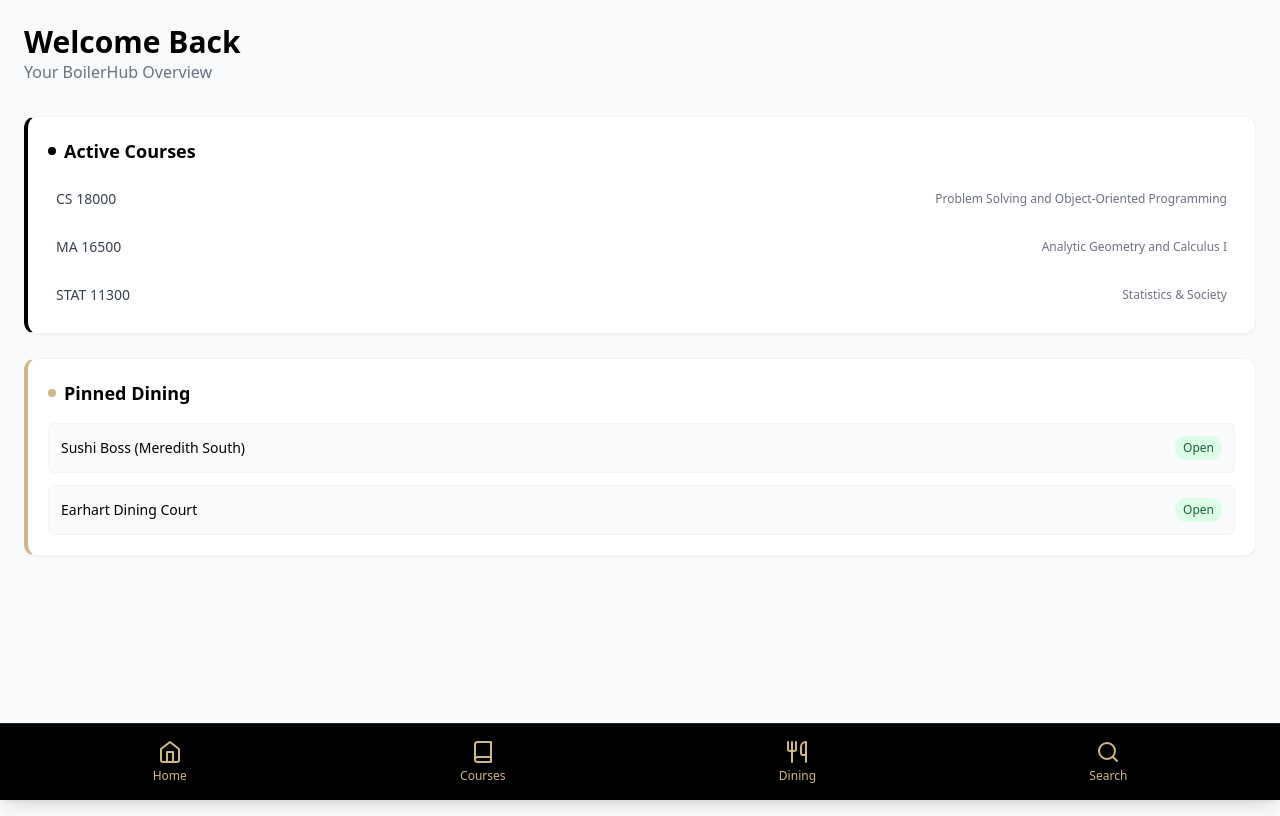
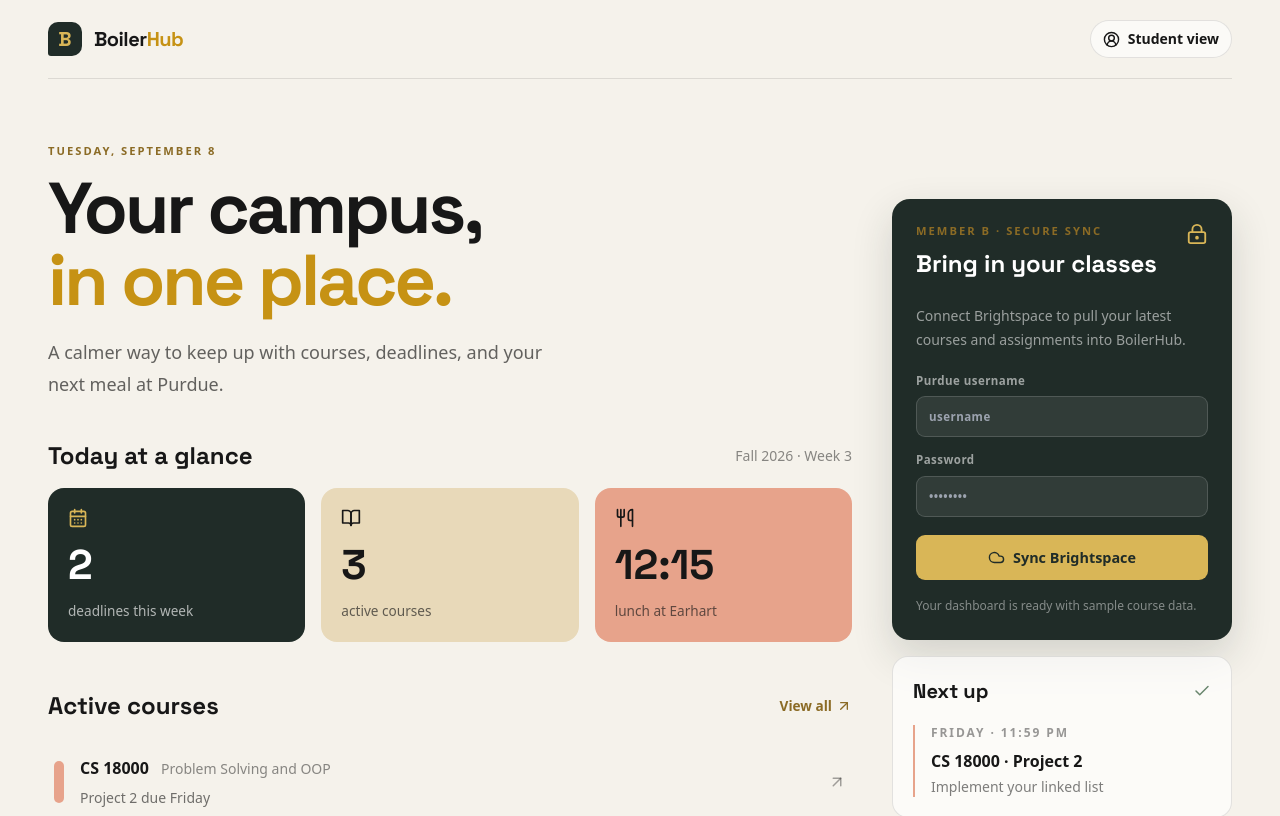
Before and after one commit to rgna120/BoilerHub, a Next.js app: page / in a window 1280 px wide. Shown: the top 816 px of the page. Built offline with nearby package versions, Linux system fonts and the light colour scheme.

Commit message:
Add BoilerHub frontend and sync workflow

```diff
--- a/app/api/academic/sync/route.ts
+++ b/app/api/academic/sync/route.ts
@@ -2,28 +2,26 @@ import { NextResponse } from "next/server";
 import puppeteer from "puppeteer";
 
 export async function POST(req: Request) {
+  let browser;
   try {
     const { username, password } = await req.json();
+    if (typeof username !== "string" || typeof password !== "string" || !username || !password) {
+      return NextResponse.json({ error: "Username and password are required." }, { status: 400 });
+    }
 
-    const browser = await puppeteer.launch({ headless: true });
+    browser = await puppeteer.launch({ headless: true });
     const page = await browser.newPage();
 
     // Navigate to Brightspace CAS
     await page.goto("https://purdue.brightspace.com/d2l/login", { waitUntil: "networkidle2" });
 
-    // TODO: Insert CAS auth selectors here
-    // await page.type('#username', username);
-    // await page.type('#password', password);
-    // await page.click('button[type="submit"]');
-    // await page.waitForNavigation();
-
-    await browser.close();
-
     return NextResponse.json({
-      success: true,
-      courses: ["CS 18000", "MA 16500", "STAT 11300"]
-    });
+      success: false,
+      message: "Brightspace was reached, but Purdue CAS selectors still need to be configured before credentials can be submitted.",
+    }, { status: 501 });
   } catch (error) {
     return NextResponse.json({ error: "Scraping failed" }, { status: 500 });
+  } finally {
+    await browser?.close();
   }
 }
--- a/app/globals.css
+++ b/app/globals.css
@@ -1,7 +1,28 @@
+@import url('https://fonts.googleapis.com/css2?family=DM+Sans:wght@400;500;600;700&family=Space+Grotesk:wght@500;600;700&display=swap');
+
 @tailwind base;
 @tailwind components;
 @tailwind utilities;
 
 body {
-  background-color: #f9fafb;
+  margin: 0;
+  background-color: #f5f2eb;
+  font-family: "DM Sans", sans-serif;
 }
+
+.font-display { font-family: "Space Grotesk", sans-serif; }
+.brand-mark { display: grid; width: 34px; height: 34px; place-items: center; border-radius: 10px 10px 10px 3px; background: #202c28; color: #d9b657; font-family: "Space Grotesk", sans-serif; font-size: 1.25rem; font-weight: 700; }
+.eyebrow { color: #8b6b25; font-size: 0.7rem; font-weight: 700; letter-spacing: 0.18em; text-transform: uppercase; }
+.stat-card { display: flex; min-height: 154px; flex-direction: column; justify-content: space-between; border-radius: 16px; padding: 20px; }
+.stat-card strong { font-family: "Space Grotesk", sans-serif; font-size: 2.6rem; line-height: 1; }
+.stat-card span { font-size: 0.85rem; opacity: 0.65; }
+.course-row { display: flex; align-items: center; gap: 16px; border-bottom: 1px solid rgba(0,0,0,.1); padding: 18px 6px; }
+.course-dot { width: 10px; height: 42px; flex: 0 0 10px; border-radius: 99px; }
+.course-dot.coral { background: #e7a38b; }.course-dot.gold { background: #d9b657; }.course-dot.blue { background: #90adb1; }
+.link-button { display: flex; align-items: center; gap: 4px; color: #8b6b25; font-size: .85rem; font-weight: 700; }
+.sync-panel { border-radius: 18px; background: #202c28; padding: 24px; box-shadow: 0 16px 40px rgba(32,44,40,.16); }
+.field-label { display: block; margin-top: 14px; color: rgba(255,255,255,.56); font-size: .72rem; font-weight: 700; letter-spacing: .04em; }
+.field-label input { display: block; width: 100%; margin-top: 7px; border: 1px solid rgba(255,255,255,.15); border-radius: 9px; background: rgba(255,255,255,.08); padding: 11px 12px; color: white; outline: none; }
+.field-label input:focus { border-color: #d9b657; }
+.sync-button { display: flex; width: 100%; align-items: center; justify-content: center; gap: 8px; margin-top: 18px; border-radius: 9px; background: #d9b657; padding: 12px; color: #202c28; font-size: .9rem; font-weight: 700; }
+.sync-button:disabled { cursor: wait; opacity: .7; }
--- a/app/layout.tsx
+++ b/app/layout.tsx
@@ -1,4 +1,3 @@
-import { Home, Book, Utensils, Search } from "lucide-react";
 import "./globals.css";
 import type { Metadata } from "next";
 
@@ -18,14 +17,6 @@ export default function RootLayout({
     <html lang="en">
       <body className="text-black pb-20 font-sans">
         <main>{children}</main>
-
-        {/* Bottom Navigation */}
-        <nav className="fixed bottom-0 w-full bg-purdue-black text-purdue-gold border-t border-gray-800 flex justify-around p-4 shadow-lg z-50">
-          <button className="flex flex-col items-center hover:text-white transition"><Home size={24}/><span className="text-xs mt-1">Home</span></button>
-          <button className="flex flex-col items-center hover:text-white transition"><Book size={24}/><span className="text-xs mt-1">Courses</span></button>
-          <button className="flex flex-col items-center hover:text-white transition"><Utensils size={24}/><span className="text-xs mt-1">Dining</span></button>
-          <button className="flex flex-col items-center hover:text-white transition"><Search size={24}/><span className="text-xs mt-1">Search</span></button>
-        </nav>
       </body>
     </html>
   );
--- a/app/page.tsx
+++ b/app/page.tsx
@@ -1,50 +1,67 @@
+"use client";
+
+import { FormEvent, useState } from "react";
+import { ArrowUpRight, BookOpen, CalendarDays, Check, CircleUserRound, Cloud, LoaderCircle, LockKeyhole, Utensils } from "lucide-react";
+
+const courses = [
+  { code: "CS 18000", name: "Problem Solving and OOP", next: "Project 2 due Friday", color: "coral" },
+  { code: "MA 16500", name: "Analytic Geometry & Calculus I", next: "Quiz 04 on Monday", color: "gold" },
+  { code: "STAT 11300", name: "Statistics & Society", next: "Reading reflection due", color: "blue" },
+];
+
 export default function Dashboard() {
+  const [syncing, setSyncing] = useState(false);
+  const [notice, setNotice] = useState("Your dashboard is ready with sample course data.");
+
+  async function syncAcademicData(event: FormEvent<HTMLFormElement>) {
+    event.preventDefault();
+    setSyncing(true);
+    setNotice("Connecting to Purdue Brightspace...");
+
+    const form = new FormData(event.currentTarget);
+    try {
+      const response = await fetch("/api/academic/sync", {
+        method: "POST",
+        headers: { "Content-Type": "application/json" },
+        body: JSON.stringify({ username: form.get("username"), password: form.get("password") }),
+      });
+      const result = await response.json();
+      setNotice(result.message || result.error || "Sync complete.");
+    } catch {
+      setNotice("Could not reach the sync service. Try again shortly.");
+    } finally {
+      setSyncing(false);
+    }
+  }
+
   return (
-    <div className="p-6">
-      <header className="mb-8">
-        <h1 className="text-3xl font-bold text-purdue-black">Welcome Back</h1>
-        <p className="text-gray-500">Your BoilerHub Overview</p>
-      </header>
+    <div className="min-h-screen overflow-hidden bg-[#f5f2eb] text-[#171717]">
+      <div className="mx-auto flex min-h-screen max-w-7xl flex-col px-5 pb-28 sm:px-8 lg:px-12">
+        <header className="flex items-center justify-between border-b border-black/10 py-5">
+          <div className="flex items-center gap-3"><div className="brand-mark">B</div><span className="font-display text-xl font-bold tracking-tight">Boiler<span className="text-[#c69214]">Hub</span></span></div>
+          <button className="flex items-center gap-2 rounded-full border border-black/10 bg-white/60 px-3 py-2 text-sm font-semibold"><CircleUserRound size={17} /> Student view</button>
+        </header>
 
-      <section className="space-y-6">
-        {/* Courses Card */}
-        <div className="bg-white p-5 rounded-xl shadow-sm border border-gray-100 border-l-4 border-l-purdue-black">
-          <h2 className="font-semibold text-lg mb-4 flex items-center">
-            <span className="w-2 h-2 rounded-full bg-purdue-black mr-2"></span> Active Courses
-          </h2>
-          <ul className="text-gray-700 text-sm space-y-3">
-            <li className="flex justify-between items-center p-2 hover:bg-gray-50 rounded">
-              <span className="font-medium">CS 18000</span>
-              <span className="text-xs text-gray-500">Problem Solving and Object-Oriented Programming</span>
-            </li>
-            <li className="flex justify-between items-center p-2 hover:bg-gray-50 rounded">
-              <span className="font-medium">MA 16500</span>
-              <span className="text-xs text-gray-500">Analytic Geometry and Calculus I</span>
-            </li>
-            <li className="flex justify-between items-center p-2 hover:bg-gray-50 rounded">
-              <span className="font-medium">STAT 11300</span>
-              <span className="text-xs text-gray-500">Statistics & Society</span>
-            </li>
-          </ul>
-        </div>
+        <main className="grid flex-1 gap-10 py-10 lg:grid-cols-[1fr_340px] lg:items-start lg:py-16">
+          <section>
+            <div className="mb-10 max-w-2xl"><p className="eyebrow">Tuesday, September 8</p><h1 className="font-display mt-3 text-5xl font-bold leading-[0.98] tracking-[-0.04em] sm:text-7xl">Your campus,<br /><span className="text-[#c69214]">in one place.</span></h1><p className="mt-5 max-w-lg text-lg leading-8 text-black/60">A calmer way to keep up with courses, deadlines, and your next meal at Purdue.</p></div>
+            <div className="mb-4 flex items-center justify-between"><h2 className="font-display text-2xl font-bold">Today at a glance</h2><span className="text-sm text-black/45">Fall 2026 · Week 3</span></div>
+            <div className="grid gap-4 sm:grid-cols-3">
+              <div className="stat-card bg-[#202c28] text-white"><CalendarDays size={20} className="text-[#d9b657]" /><strong>2</strong><span>deadlines this week</span></div>
+              <div className="stat-card bg-[#e8d9b9]"><BookOpen size={20} /><strong>3</strong><span>active courses</span></div>
+              <div className="stat-card bg-[#e7a38b]"><Utensils size={20} /><strong>12:15</strong><span>lunch at Earhart</span></div>
+            </div>
 
-        {/* Dining Card */}
-        <div className="bg-white p-5 rounded-xl shadow-sm border border-gray-100 border-l-4 border-l-purdue-gold">
-          <h2 className="font-semibold text-lg mb-4 flex items-center">
-             <span className="w-2 h-2 rounded-full bg-purdue-gold mr-2"></span> Pinned Dining
-          </h2>
-          <div className="flex flex-col space-y-3">
-            <div className="flex justify-between items-center bg-gray-50 p-3 rounded-md border border-gray-100">
-              <span className="font-medium text-sm">Sushi Boss (Meredith South)</span>
-              <span className="text-xs bg-green-100 text-green-800 px-2 py-1 rounded-full font-medium">Open</span>
-            </div>
-            <div className="flex justify-between items-center bg-gray-50 p-3 rounded-md border border-gray-100">
-              <span className="font-medium text-sm">Earhart Dining Court</span>
-              <span className="text-xs bg-green-100 text-green-800 px-2 py-1 rounded-full font-medium">Open</span>
-            </div>
-          </div>
-        </div>
-      </section>
+            <div className="mt-12 flex items-center justify-between"><h2 className="font-display text-2xl font-bold">Active courses</h2><button className="link-button">View all <ArrowUpRight size={16} /></button></div>
+            <div className="mt-4 grid gap-3">{courses.map((course) => <article key={course.code} className="course-row"><div className={`course-dot ${course.color}`} /><div className="min-w-0 flex-1"><div className="flex flex-wrap items-baseline gap-x-3 gap-y-1"><h3 className="font-bold">{course.code}</h3><span className="text-sm text-black/45">{course.name}</span></div><p className="mt-2 text-sm text-black/55">{course.next}</p></div><ArrowUpRight size={18} className="shrink-0 text-black/35" /></article>)}</div>
+          </section>
+
+          <aside className="space-y-4 lg:pt-14">
+            <form onSubmit={syncAcademicData} className="sync-panel"><div className="mb-6 flex items-start justify-between"><div><p className="eyebrow text-[#d9b657]">Member B · secure sync</p><h2 className="font-display mt-2 text-2xl font-bold text-white">Bring in your classes</h2></div><LockKeyhole className="text-[#d9b657]" size={22} /></div><p className="mb-5 text-sm leading-6 text-white/55">Connect Brightspace to pull your latest courses and assignments into BoilerHub.</p><label className="field-label">Purdue username<input required name="username" autoComplete="username" placeholder="username" /></label><label className="field-label">Password<input required name="password" type="password" autoComplete="current-password" placeholder="••••••••" /></label><button disabled={syncing} className="sync-button" type="submit">{syncing ? <LoaderCircle className="animate-spin" size={17} /> : <Cloud size={17} />}{syncing ? "Syncing..." : "Sync Brightspace"}</button><p aria-live="polite" className="mt-4 text-xs leading-5 text-white/45">{notice}</p></form>
+            <div className="rounded-2xl border border-black/10 bg-white/65 p-5"><div className="flex items-center justify-between"><h2 className="font-display text-xl font-bold">Next up</h2><Check size={18} className="text-[#69866d]" /></div><div className="mt-5 border-l-2 border-[#e7a38b] pl-4"><p className="text-xs font-bold uppercase tracking-[0.16em] text-black/40">Friday · 11:59 PM</p><p className="mt-2 font-semibold">CS 18000 · Project 2</p><p className="mt-1 text-sm text-black/50">Implement your linked list</p></div></div>
+          </aside>
+        </main>
+      </div>
     </div>
   );
 }
```
Also changed, not shown: public/manifest.json.
